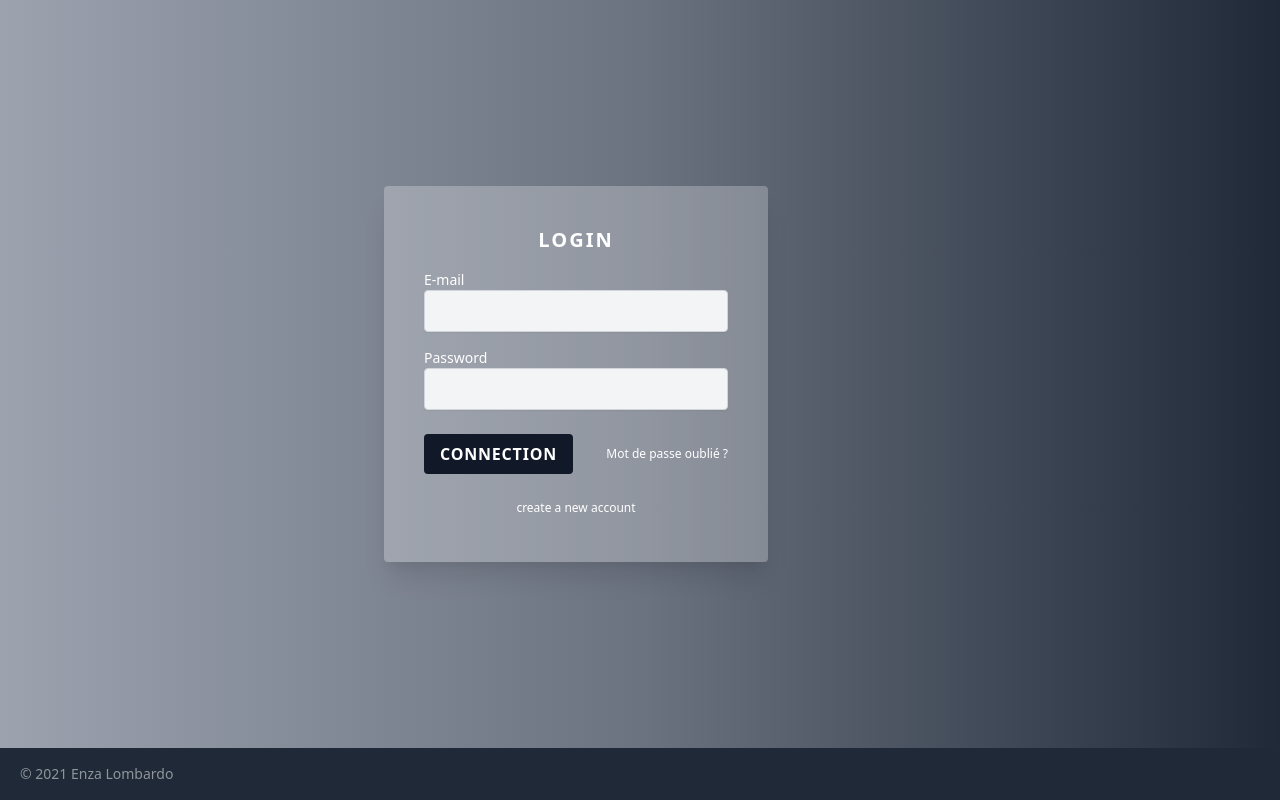
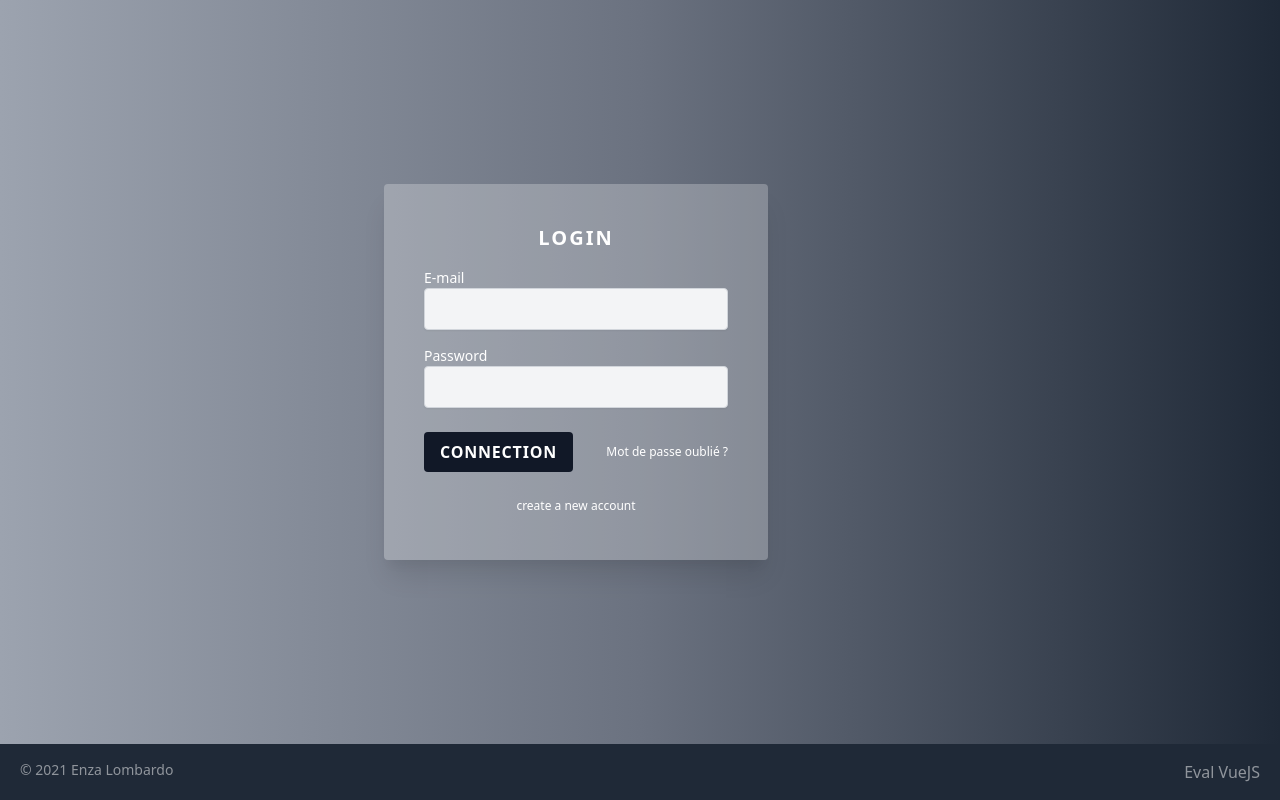
Before and after one commit to enzienza/eval2021, a Vue app in the folder eval_crud/: page / in a window 1280 px wide. Built offline with nearby package versions, Linux system fonts and the light colour scheme.

Commit message:
Search Ok

```diff
--- a/eval_crud/src/App.vue
+++ b/eval_crud/src/App.vue
@@ -2,10 +2,13 @@
   <div id="app" class="h-screen flex flex-col justify-between">
     <router-view />
     <div class="bg-gray-800">
-      <div class="container mx-auto py-4 px-5 flex flex-wrap flex-col">
+      <div class="container mx-auto py-4 px-5 flex flex-wrap flex-col sm:flex-row">
         <p class="text-white opacity-50 text-sm text-left">
           © 2021 Enza Lombardo
         </p>
+        <span class="inline-flex text-white opacity-50 ml-auto">
+          Eval VueJS
+        </span>
       </div>
     </div>
   </div>
--- a/eval_crud/src/components/products/ProductEdit.vue
+++ b/eval_crud/src/components/products/ProductEdit.vue
@@ -39,7 +39,6 @@
                 {{ category }}
               </option>
             </select>
-            <!--            <span class="msg-error">Category has to be selected</span>-->
           </div>
 
           <div class="p-2 w-1/2">
@@ -73,7 +72,6 @@
             class="form-control"
             placeholder="Enter product image url"
           />
-          <!--          <span class="msg-error">Image is required</span>-->
         </div>
 
         <div class="p-2 w-full">
--- a/eval_crud/src/components/products/ProductNew.vue
+++ b/eval_crud/src/components/products/ProductNew.vue
@@ -102,6 +102,7 @@
       </div>
     </div>
 
+    <!-- START card submitted true -->
     <div v-else class="card">
       <div>
         <h4 class="text-2xl text-center">You submitted successfully !</h4>
@@ -115,6 +116,7 @@
         </div>
       </div>
     </div>
+    <!-- END card submitted true -->
   </div>
 </template>
 
--- a/eval_crud/src/components/products/ProductsList.vue
+++ b/eval_crud/src/components/products/ProductsList.vue
@@ -28,7 +28,12 @@
           </div>
 
           <div class="flex w-56 relative text-gray-700 dark:text-gray-300">
-            <input type="text" placeholder="Search..." class="form-search" />
+            <input
+              type="text"
+              placeholder="Search..."
+              class="form-search"
+              v-model="search"
+            />
             <IconSearch />
           </div>
         </div>
@@ -46,7 +51,7 @@
             </thead>
             <tbody>
               <!-- START item product -->
-              <tr v-for="product in allProducts" :key="product.id">
+              <tr v-for="product in filteredProducts" :key="product.id">
                 <td class="w-40">
                   <div class="flex justify-center">
                     <img
@@ -143,15 +148,23 @@ import Pagination from "../pagination/Pagination";
 // Export vue =====================================
 export default {
   name: "ProductList",
-  components: {Pagination, IconSearch, IconDelete, IconPencil },
+  components: { Pagination, IconSearch, IconDelete, IconPencil },
   data() {
     return {
       currentProduct: null,
       deleted: false,
+      search: "",
     };
   },
   computed: {
     ...mapGetters(["allProducts"]),
+
+    // filter Search ....................................
+    filteredProducts() {
+      return this.allProducts.filter((product) => {
+        return product.title.match(this.search);
+      });
+    },
   },
   methods: {
     ...mapActions(["fetchProducts", "getProduct", "deleteProduct"]),
```
